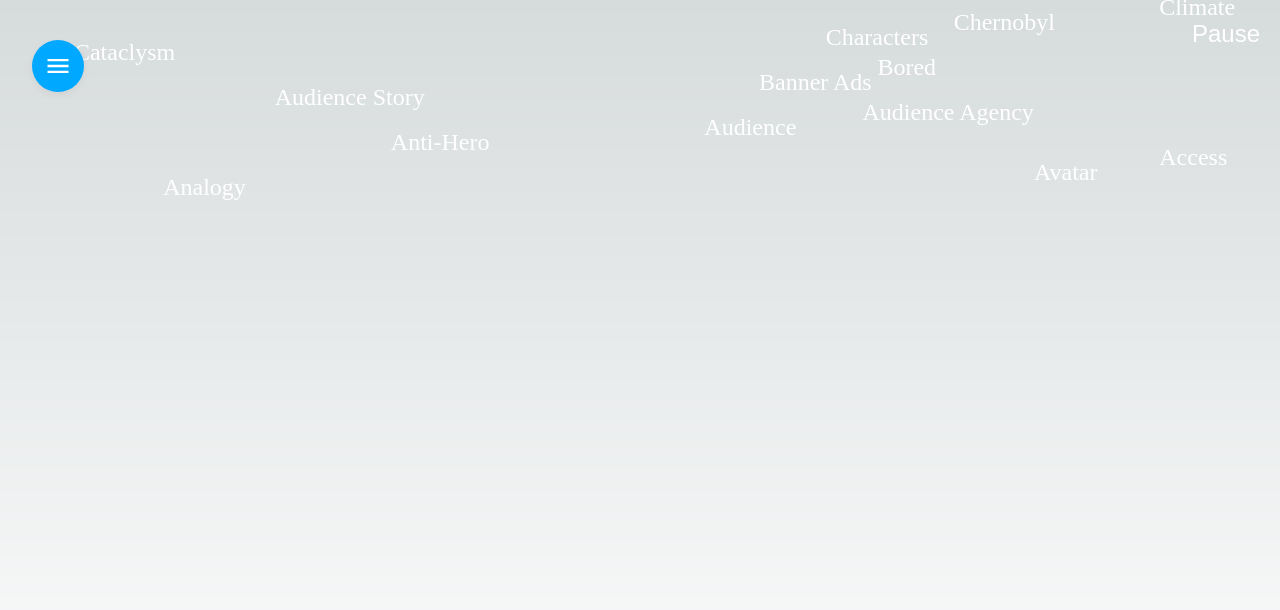
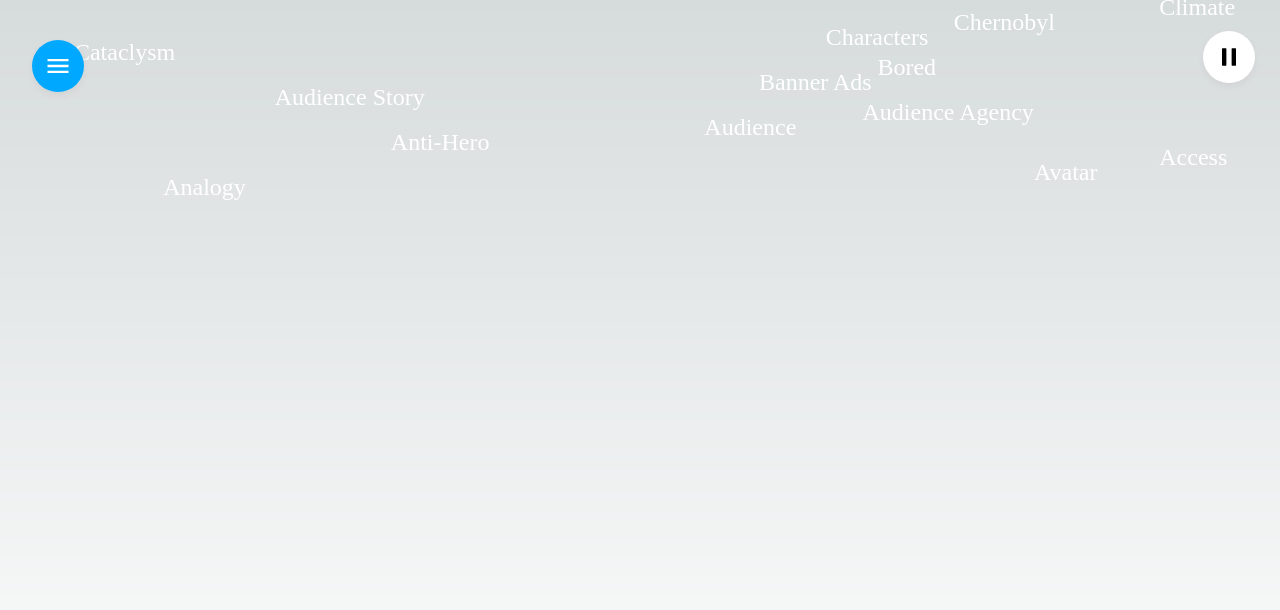
Before and after one commit to jgil325/AI-Audio-Interface, a Next.js app: page / in a window 1280 px wide. Shown: the top 610 px of the page. Built offline with nearby package versions, Linux system fonts and the light colour scheme.

Commit message:
pause button floating and working

```diff
--- a/src/components/RainWords.tsx
+++ b/src/components/RainWords.tsx
@@ -1,6 +1,7 @@
 import React, { useEffect, useState } from "react";
 import styled, { keyframes } from "styled-components";
 import Modal from "./Modal";
+import { IoIosPlay, IoIosPause } from "react-icons/io";
 
 const RainWordsWrapper = styled.div``;
 
@@ -23,15 +24,43 @@ const WordWrapper = styled.div`
   cursor: pointer;
 `;
 
-const ButtonWrapper = styled.button`
-  position: fixed;
-  top: 20px;
-  right: 20px;
-  background-color: transparent;
-  border: none;
+// const ButtonWrapper = styled.button`
+//   position: fixed;
+//   top: 20px;
+//   right: 20px;
+//   background-color: transparent;
+//   border: none;
+//   color: white;
+//   font-size: 1.5rem;
+//   cursor: pointer;
+//   z-index: 1000;
+// `;
+
+const ButtonWrapper = styled.li`
+  border-radius: 50%;
+  box-shadow: 0 3px 6px lightgrey;
+  display: grid;
+  place-items: center;
+  margin: 8px 0;
+  font-size: 28px;
+  padding: 12px;
+  cursor: pointer;
+  position: absolute;
+  right: 25px;
+  transform: translateY(-725%);
+  background-color: #ffffff;
+
+  svg {
+    fill: black;
+  }
+`;
+
+const PauseIcon = styled(IoIosPause)`
   color: white;
-  font-size: 1.5rem;
-  cursor: pointer;
+`;
+
+const PlayIcon = styled(IoIosPlay)`
+  color: white;
 `;
 
 const RainWords = ({ words }) => {
@@ -99,7 +128,7 @@ const RainWords = ({ words }) => {
         </WordWrapper>
       ))}
       <ButtonWrapper onClick={handleAnimationToggle}>
-        {isAnimationPlaying ? "Pause" : "Play"}
+        {isAnimationPlaying ? <PauseIcon /> : <PlayIcon />}
       </ButtonWrapper>
       {isSidebarOpen && (
         <Modal
```
